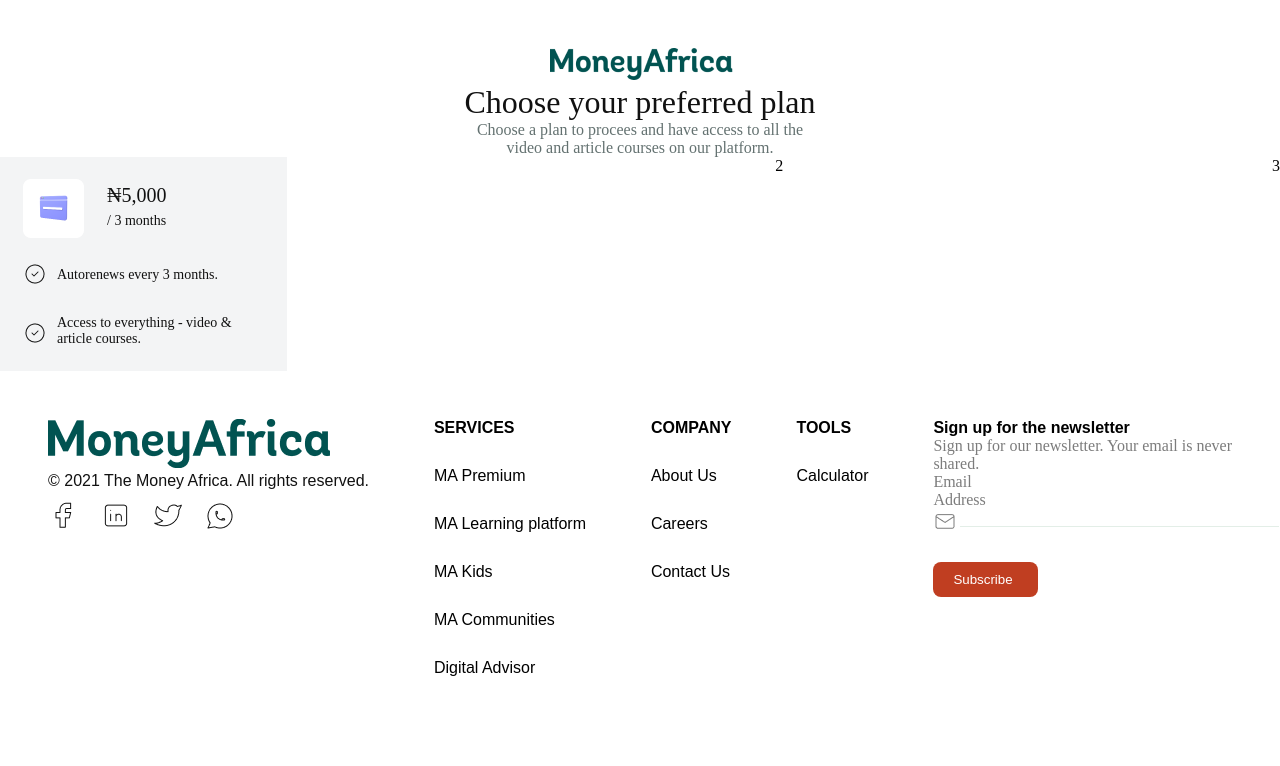
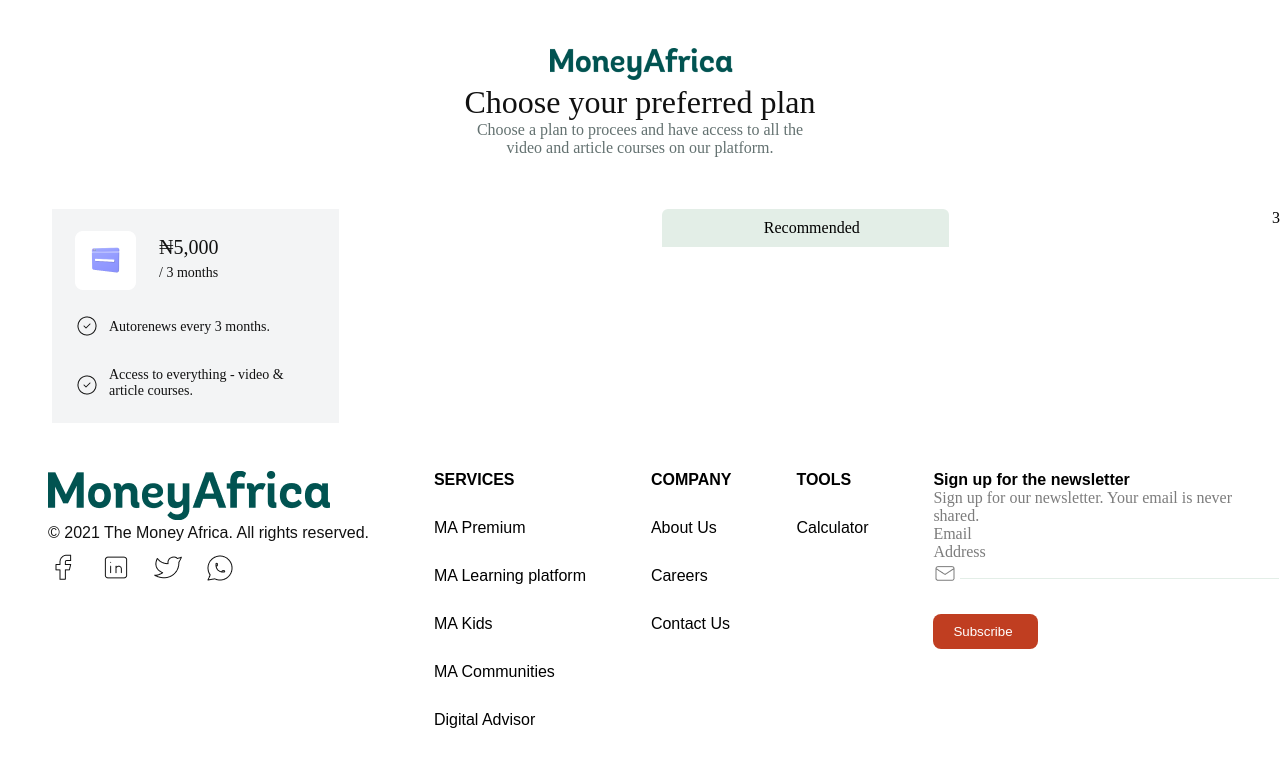
Before and after one commit to victory-nwawunze/clone-financial-website, a React (Create React App) app: page /moneyAfrica/MoneyAfricaSubscribePage in a window 1280 px wide. Shown: the top 766 px of the page. Built offline with nearby package versions, Linux system fonts and the light colour scheme.

Commit message:
MoneyAfricaSubscribePageCards

```diff
--- a/src/components/MoneyAfricaSubscribePage/MoneyAfricaSubscribePage.js
+++ b/src/components/MoneyAfricaSubscribePage/MoneyAfricaSubscribePage.js
@@ -4,6 +4,7 @@
 import MoneyAfricaGreenLogo from "../../images/MoneyAfricaLogoGreen.png";
 import SubScribePageCardPriceOne from "../../images/SubScribePageCardPriceOne.png";
 import SmallCirlceMarkedIcon from "../../images/SmallCirlceMarkedIcon.png";
+import IllustrationChartImage from "../../images/IllustrationChartImage.png";
 const MoneyAfricaSubscribePage = () => {
   return (
     <React.Fragment>
@@ -62,7 +63,11 @@
               </div>
             </div>
           </div>
-          <div>2</div>
+          <div>
+            <div className="PaddingTextCenterForRtext">
+              <p>Recommended</p>
+            </div>
+          </div>
           <div>3</div>
         </div>
       </div>
--- a/src/index.css
+++ b/src/index.css
@@ -2530,6 +2530,22 @@
 .PaddingTopMarkedIcon {
   padding-top: 20px;
 }
-.PaddingTopMarkedIconTwo{
+
+.PaddingTopMarkedIconTwo {
   padding-top: 31px;
 }
+
+.PaddingTextCenterForRtext {
+  background-color: #E3EEE7;
+  padding-top: 10px;
+  padding-left: 102px;
+  padding-right: 89px;
+  padding-bottom: 10px;
+  border-top-right-radius: 6px;
+  border-top-left-radius: 6px;
+}
+
+.MarginSubscribeCardPageStyle {
+  margin-top: 52px;
+  margin-left: 52px;
+}
```
Also changed, not shown: src/images/IllustrationChartImage.png (added).
